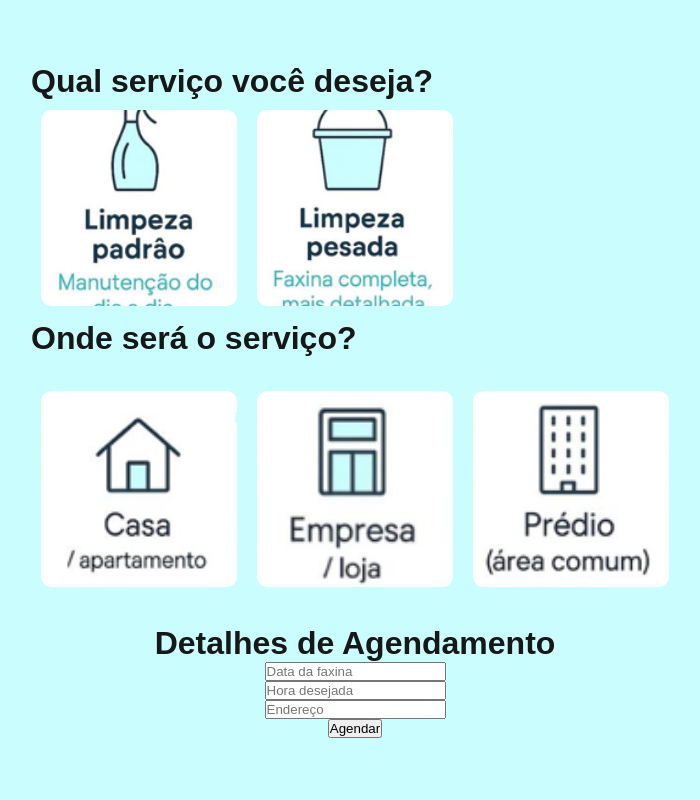
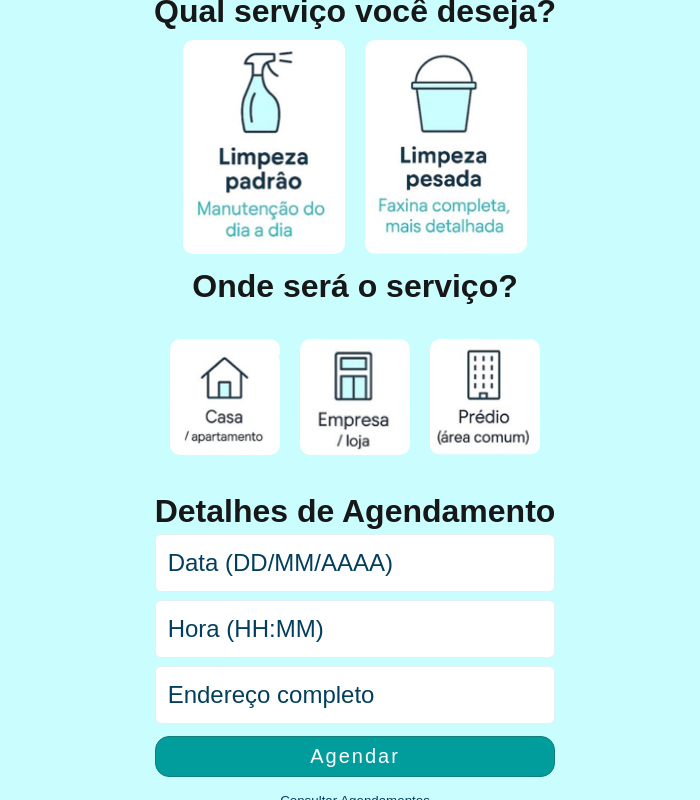
Before and after one commit to aldopedro/sumiclean, a Next.js app: page /home in a window 1280 px wide. Shown: the whole page, without its empty margins (285-985 px from the left). Built offline with nearby package versions, Linux system fonts and the light colour scheme.

Commit message:
Inicia a tela de consulta

```diff
--- a/package.json
+++ b/package.json
@@ -8,6 +8,7 @@
     "start": "next start",
     "lint": "next lint"
   },
+
   "dependencies": {
     "body-parser": "^2.2.0",
     "cors": "^2.8.5",
@@ -36,7 +37,7 @@
   "keywords": [],
   "author": "",
   "license": "ISC",
-  "type": "commonjs",
+  "type": "module",
   "bugs": {
     "url": "https://github.com/aldopedro/sumiclean/issues"
   },
--- a/src/app/home/page.module.css
+++ b/src/app/home/page.module.css
@@ -4,6 +4,11 @@
     align-items: center;
     background-color: #cafdfe;
     height: 100vh;
+}
+.container {
+    display: flex;
+    flex-direction: column;
+    align-items: center;
 }
 .checkboxContainer {
   position: relative;
@@ -41,3 +46,45 @@
   align-items: center;
   margin-top: 24px;
 }
+
+.formInput {
+  border: 1px solid #e3f0f4;
+  font-size: 24px;
+  color: #033f5c;
+  border-radius: 6px;
+  padding: 14px 12px;
+  margin: 4px 0;
+  width: 100%;
+}
+.formInput::placeholder {
+  color: #033f5c;
+}
+.formInput:focus {
+  outline: 2px solid #033f5c;
+}
+
+.endButton{
+  background-color: #019d9c;
+  color: white;
+  border-radius: 14px;
+  font-size: 20px;
+  border: 1px solid #127e7b;
+  width: 100%;
+  padding: 8px 0;
+  letter-spacing: 2px;
+  cursor: pointer;
+  margin-top: 8px;
+}
+
+.endButton:hover {
+  background-color: #127e7b;
+  transition: .2s ease-in-out;
+}
+
+.consult {
+    background-color: transparent;
+    border: none;
+    cursor: pointer;
+    color: #033f5c;
+    margin-top: 16px;
+}
--- a/src/app/home/page.tsx
+++ b/src/app/home/page.tsx
@@ -28,6 +28,10 @@ const Home: React.FC = () => {
   const [date, setDate] = useState<string>("");
   const [hour, setHour] = useState<string>("");
   const [address, setAddress] = useState<string>("");
+
+  const handleConsult = () => {
+    window.location.href = '/consultar-agendamentos';
+  };
 
   const handleSubmit = async () => {
     if (
@@ -67,7 +71,7 @@ const Home: React.FC = () => {
 
   return (
     <div className={styles.main}>
-      <div>
+      <div className={styles.container}>
         <h1>Qual serviço você deseja?</h1>
         <div>
           {imagesTwo.map((img, idx) => (
@@ -79,8 +83,8 @@ const Home: React.FC = () => {
                 src={img}
                 alt={`Opção ${idx + 1}`}
                 className={styles.checkboxImage}
-                width={200}
-                height={200}
+                width={166}
+                height={218}
               />
               <input
                 type="checkbox"
@@ -102,8 +106,8 @@ const Home: React.FC = () => {
                 src={img}
                 alt={`Opção ${String.fromCharCode(65 + idx)}`}
                 className={styles.checkboxImage}
-                width={200}
-                height={200}
+                width={114}
+                height={120}
               />
               <input
                 type="checkbox"
@@ -116,33 +120,34 @@ const Home: React.FC = () => {
         </div>
         <div className={styles.mainSchedule}>
           <h1>Detalhes de Agendamento</h1>
-          <input
+          <input className={styles.formInput}
             type="text"
             name="date"
             id="date"
-            placeholder="Data da faxina"
+            placeholder="Data (DD/MM/AAAA)"
             value={date}
             onChange={e => setDate(e.target.value)}
           />
-          <input
+          <input className={styles.formInput}
             type="text"
             name="hour"
             id="hour"
-            placeholder="Hora desejada"
+            placeholder="Hora (HH:MM)"
             value={hour}
             onChange={e => setHour(e.target.value)}
           />
-          <input
+          <input className={styles.formInput}
             type="text"
             name="address"
             id="address"
-            placeholder="Endereço"
+            placeholder="Endereço completo"
             value={address}
             onChange={e => setAddress(e.target.value)}
           />
-          <button type="button" onClick={handleSubmit}>
+          <button type="button"  className={styles.endButton} onClick={handleSubmit}>
             Agendar
           </button>
+          <button className={styles.consult} onClick={handleConsult}>Consultar Agendamentos</button>
         </div>
       </div>
     </div>
```
Also changed, not shown: server.js (+13 -1 lines), src/app/consultar-agendamentos/page.tsx (added, +50 -0 lines).
